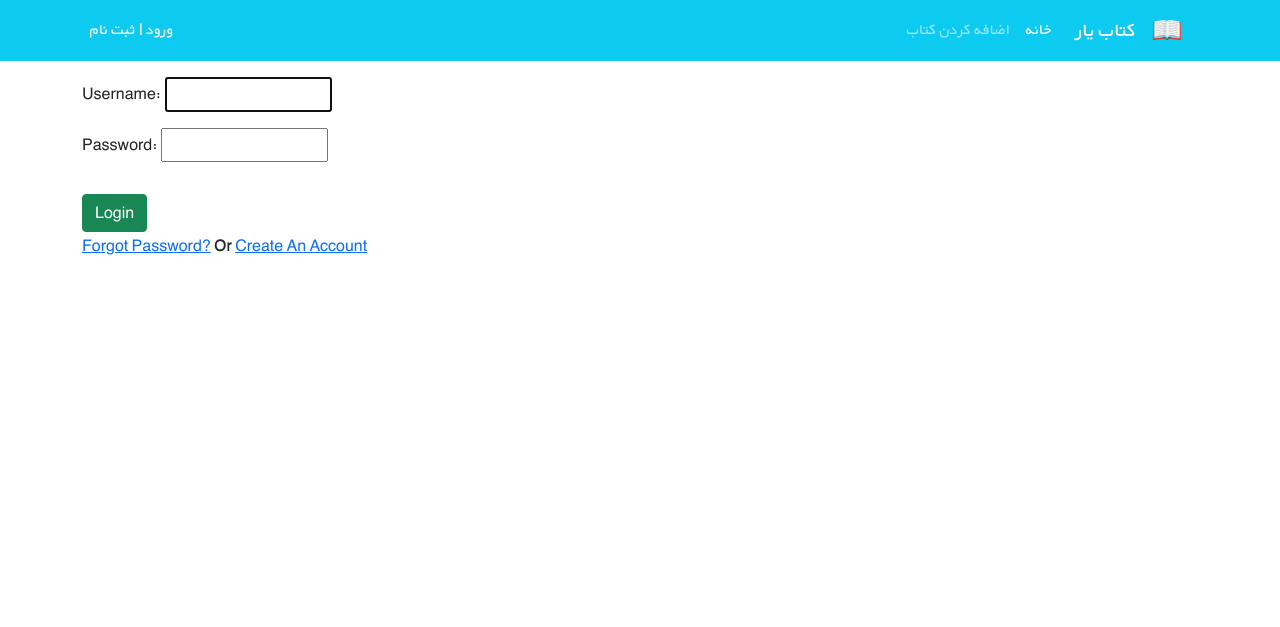
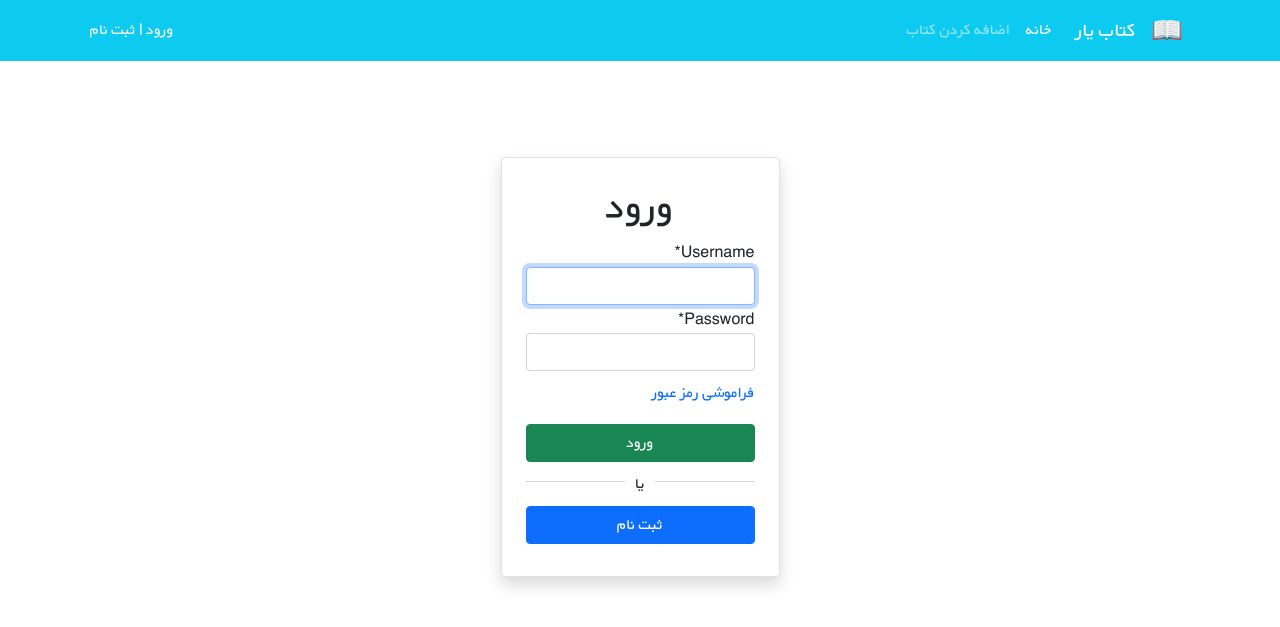
Before and after one commit to sina-rastgouyan/django_course_bookstore_project, a Django app: page /accounts/login/ in a window 1280 px wide. Shown: the top 627 px of the page. Run offline with Django 4.2, Linux system fonts and the light colour scheme; some libraries are stand-ins or nearby versions.

Commit message:
login page frontend files added.

```diff
--- a/templates/registration/login.html
+++ b/templates/registration/login.html
@@ -1,12 +1,33 @@
 {% extends '_base.html' %}
+{% load static %}
 
-{% block page_title %}Login Page{% endblock %}
+{% load crispy_forms_tags %}
+
+{% block page_title %}صفحه ورود{% endblock %}
+{% block template_styles %}
+    <link rel="stylesheet" href="{% static 'css/login.css' %}">
+{% endblock %}
 
 {% block content %}
-    <form class='mt-3' action='' method='post'>
-        {% csrf_token %}
-        {{ form.as_p }}
-        <button class='btn btn-success mt-3' type='submit'>Login</button>
-    </form>
-    <a href='{% url 'password_reset' %}'>Forgot Password?</a> <b>Or</b> <a href='{% url 'signup' %}'>Create An Account</a>
+    <div class="d-flex justify-content-center mt-5" dir="rtl">
+        <div class="col-xl-3 col-lg-4 col-md-5 col-sm-5 col-xs-6 bg-white m-3 m-sm-5 border rounded px-4 pt-4 pb-3 shadow">
+            <form method="post">
+                {% csrf_token %}
+                <h1 class="text-center">ورود</h1>
+                {{form|crispy}}
+                <div class="d-flex justify-content-between align-items-center">
+                    <div class="mt-2">
+                        <a class="text-decoration-none" href="{% url 'password_reset' %}">فراموشی رمز عبور</a>
+                    </div>
+                </div>
+                <button type="submit" class="btn btn-success mt-3 w-100">ورود</button>
+                <div class="line-with-middle-sep">
+                    <span>
+                        یا
+                    </span>
+                </div>
+                <a href="{% url 'signup' %}" class="btn btn-primary mt-2 mb-3 w-100">ثبت نام</a>
+            </form>
+        </div>
+    </div>
 {% endblock %}
```
